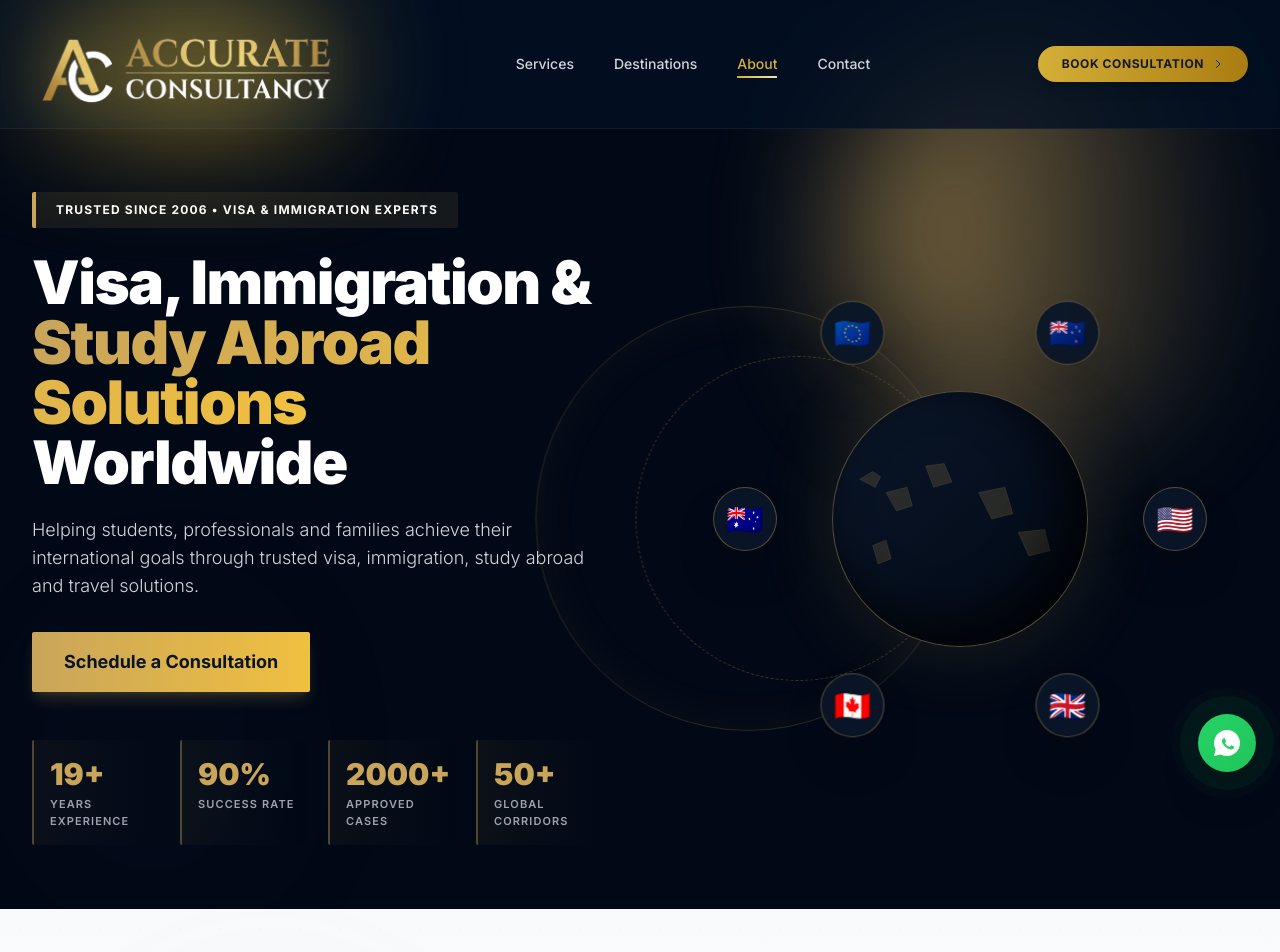
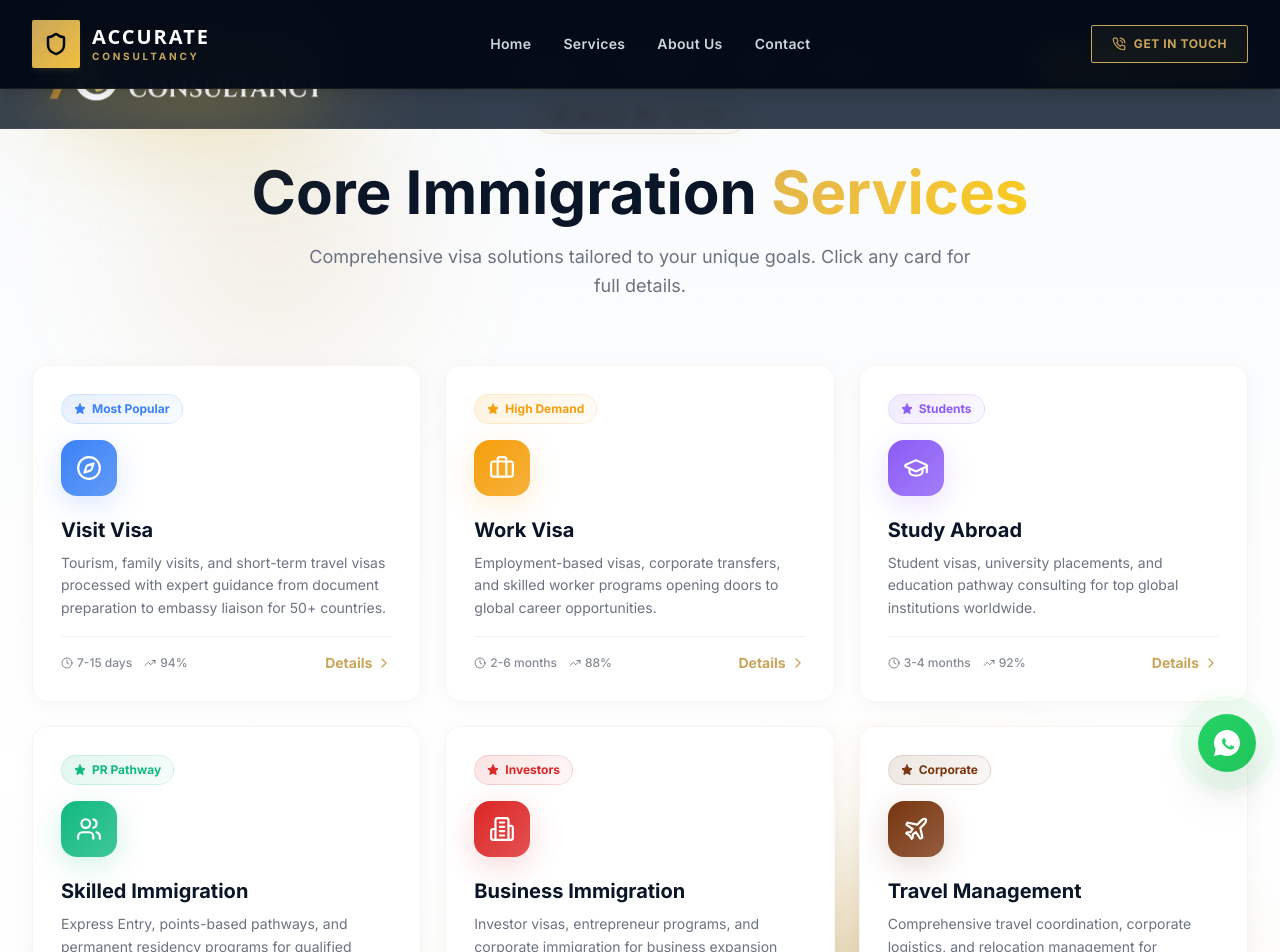
Before and after one commit to imran1001/Accurate-ConsultancyV3, a React (Vite) app: page / in a window 1280 px wide. Shown: the top 952 px of the page. Built offline with nearby package versions, Linux system fonts and the light colour scheme.

Commit message:
Refactor Hero component to Navbar component

```diff
--- a/src/components/Hero.jsx
+++ b/src/components/Hero.jsx
@@ -1,195 +1,128 @@
 import React, { useState, useEffect } from 'react';
+import { Menu, X, Shield, ChevronRight, PhoneCall } from 'lucide-react';
 
-// Optimized Counter Hook
-const useCounter = (end, duration = 2000, start = 0) => {
-  const [count, setCount] = useState(start);
+const Navbar = () => {
+  const [isOpen, setIsOpen] = useState(false);
+  const [isScrolled, setIsScrolled] = useState(false);
+
   useEffect(() => {
-    let startTime = null;
-    const animate = (currentTime) => {
-      if (!startTime) startTime = currentTime;
-      const elapsed = currentTime - startTime;
-      const progress = Math.min(elapsed / duration, 1);
-      const value = Math.floor(progress * (end - start) + start);
-      setCount(value);
-      if (progress < 1) requestAnimationFrame(animate);
+    const handleScroll = () => {
+      if (window.scrollY > 20) {
+        setIsScrolled(true);
+      } else {
+        isScrolled(false);
+      }
     };
-    const frameId = requestAnimationFrame(animate);
-    return () => cancelAnimationFrame(frameId);
-  }, [end, duration, start]);
-  return count;
-};
-
-// Strategic Core Markets perfectly spaced at 60-degree intervals
-const countriesData = [
-  { flag: '🇺🇸', name: 'United States', angle: 0 },
-  { flag: '🇬🇧', name: 'United Kingdom', angle: 60 },
-  { flag: '🇨🇦', name: 'Canada', angle: 120 },
-  { flag: '🇦🇺', name: 'Australia', angle: 180 },
-  { flag: '🇪🇺', name: 'Europe', angle: 240 },
-  { flag: '🇳🇿', name: 'New Zealand', angle: 300 },
-];
-
-const ContinentsMap = () => (
-  <svg viewBox="0 0 960 600" className="w-full h-full opacity-60">
-    <defs>
-      <style>{`.continent{fill:rgba(201,165,90,0.3);stroke:rgba(201,165,90,0.6);stroke-width:1.5}.water{fill:transparent}`}</style>
-    </defs>
-    <rect className="water" width="960" height="600" />
-    <g className="continent">
-      <path d="M 100,150 L 150,120 L 180,140 L 160,180 Z" />
-      <path d="M 200,200 L 280,180 L 300,250 L 240,270 Z" />
-      <path d="M 350,100 L 420,90 L 450,160 L 380,180 Z" />
-      <path d="M 550,200 L 650,180 L 680,280 L 600,300 Z" />
-      <path d="M 700,350 L 800,340 L 820,420 L 740,440 Z" />
-      <path d="M 150,400 L 200,380 L 220,450 L 170,470 Z" />
-    </g>
-  </svg>
-);
-
-const Hero = () => {
-  const yearsCount = useCounter(19, 2000);
-  const successCount = useCounter(90, 2000);
-  const casesCount = useCounter(2000, 2000);
-  const countriesCount = useCounter(50, 2000);
-
-  const [hoveredCountry, setHoveredCountry] = useState(null);
+    window.addEventListener('scroll', handleScroll);
+    return () => window.removeEventListener('scroll', handleScroll);
+  }, []);
 
   return (
-    /* Increased top padding (pt-36 up to lg:pt-48) so text never collapses under the navbar */
-    <section className="relative min-h-screen pt-36 sm:pt-40 md:pt-44 lg:pt-48 pb-16 px-4 sm:px-6 lg:px-8 overflow-hidden flex items-center bg-[#020916]">
-      {/* Background Ambient Glow Elements */}
-      <div className="absolute top-10 right-10 w-72 h-72 sm:w-96 sm:h-96 rounded-full blur-3xl opacity-20 pointer-events-none bg-gradient-to-r from-[#c9a55a] to-transparent animate-pulse" />
-      <div className="absolute bottom-0 left-10 w-64 h-64 sm:w-80 sm:h-80 rounded-full blur-3xl opacity-10 pointer-events-none bg-gradient-to-r from-[#1a2b4c] to-transparent" />
+    <nav
+      className={`fixed top-0 left-0 right-0 z-50 transition-all duration-300 ${
+        isScrolled
+          ? 'bg-[#020916]/95 backdrop-blur-md border-b border-[#c9a55a]/10 py-3 shadow-lg'
+          : 'bg-transparent py-5'
+      }`}
+    >
+      <div className="max-w-7xl mx-auto px-4 sm:px-6 lg:px-8">
+        <div className="flex items-center justify-between h-16">
 
-      <div className="max-w-7xl mx-auto w-full relative z-10 grid lg:grid-cols-2 gap-16 items-center">
+          {/* BRAND LOGO AREA */}
+          <a href="#" className="flex items-center space-x-3 group no-underline">
+            {/* Logo Icon - Adjusted to a balanced h-12 / w-12 */}
+            <div className="h-12 w-12 rounded-sm bg-gradient-to-br from-[#c9a55a] to-[#f0c040] flex items-center justify-center shadow-md shadow-[#c9a55a]/10 transition-transform duration-300 group-hover:scale-105">
+              <Shield size={24} className="text-[#020916]" strokeWidth={2.5} />
+            </div>
 
-        {/* Left Content Column */}
-        <div className="text-left w-full">
-          {/* Corporate Badge */}
-          <div className="inline-flex items-center space-x-3 mb-6 px-5 py-2.5 rounded-sm border-l-4 border-[#c9a55a] bg-[#c9a55a]/10 backdrop-blur-md animate-fadeInUp">
-            <span className="text-xs font-bold text-white uppercase tracking-widest">
-              Trusted Since 2006 • Visa & Immigration Experts
+            {/* Logo Typography */}
+            <div className="flex flex-col">
+              <span className="text-xl font-black tracking-widest text-white uppercase leading-none font-sans">
+                Accurate
+              </span>
+              <span className="text-[10px] font-bold tracking-[0.28em] text-[#c9a55a] uppercase mt-1 leading-none">
+                Consultancy
               </span>
             </div>
+          </a>
 
-          {/* Heading */}
-          <h1 className="text-4xl sm:text-5xl md:text-6xl font-black leading-tight mb-6 text-white tracking-tight">
-            Visa, Immigration & <br />
-            <span className="bg-gradient-to-r from-[#c9a55a] via-[#f0c040] to-[#c9a55a] bg-[length:200%_auto] bg-clip-text text-transparent animate-textShimmer">
-              Study Abroad Solutions
-            </span>
-            <br /> Worldwide
-          </h1>
+          {/* DESKTOP NAVIGATION */}
+          <div className="hidden md:flex items-center space-x-8">
+            {[
+              { name: 'Home', href: '#' },
+              { name: 'Services', href: '#services' },
+              { name: 'About Us', href: '#about' },
+              { name: 'Contact', href: '#consultation' }
+            ].map((link, idx) => (
+              <a
+                key={idx}
+                href={link.href}
+                className="text-sm font-semibold text-gray-300 hover:text-[#c9a55a] tracking-wide transition-colors duration-200 no-underline"
+              >
+                {link.name}
+              </a>
+            ))}
+          </div>
 
-          {/* Subheading */}
-          <p className="text-base sm:text-lg text-gray-300 leading-relaxed mb-8 max-w-xl font-light">
-            Helping students, professionals and families achieve their international goals through trusted visa, immigration, study abroad and travel solutions.
-          </p>
-
-          <div className="flex flex-col sm:flex-row items-center gap-4 mb-12">
-            <a href="#consultation" className="w-full sm:w-auto inline-flex items-center justify-center gap-2 px-8 py-4 rounded-sm font-bold text-lg bg-gradient-to-r from-[#c9a55a] to-[#f0c040] text-[#0a1628] shadow-lg shadow-[#c9a55a]/20 hover:scale-[1.02] hover:shadow-xl transition-all duration-300 no-underline">
-              Schedule a Consultation
+          {/* ACTION BUTTON */}
+          <div className="hidden md:flex items-center space-x-4">
+            <a
+              href="#consultation"
+              className="inline-flex items-center justify-center gap-2 px-5 py-2.5 rounded-sm font-bold text-xs tracking-wider uppercase border border-[#c9a55a] text-[#c9a55a] bg-[#c9a55a]/5 hover:bg-[#c9a55a] hover:text-[#020916] transition-all duration-300 no-underline"
+            >
+              <PhoneCall size={14} />
+              <span>Get In Touch</span>
             </a>
           </div>
 
-          {/* Stats Metrics Display Grid */}
-          <div className="grid grid-cols-2 sm:grid-cols-4 gap-4">
-            {[
-              { value: yearsCount, label: 'Years Experience', suffix: '+' },
-              { value: successCount, label: 'Success Rate', suffix: '%' },
-              { value: casesCount, label: 'Approved Cases', suffix: '+' },
-              { value: countriesCount, label: 'Global Corridors', suffix: '+' }
-            ].map((stat, i) => (
-              <div key={i} className="p-4 rounded-sm text-left border-l-2 border-[#c9a55a]/40 bg-gradient-to-r from-[#c9a55a]/5 to-transparent">
-                <div className="text-[#c9a55a] text-2xl sm:text-3xl font-black mb-1">{stat.value}{stat.suffix}</div>
-                <div className="text-gray-400 text-[11px] font-semibold tracking-widest uppercase">{stat.label}</div>
+          {/* MOBILE MENU BUTTON */}
+          <div className="md:hidden flex items-center">
+            <button
+              onClick={() => setIsOpen(!isOpen)}
+              className="inline-flex items-center justify-center p-2 rounded-sm text-gray-400 hover:text-white hover:bg-[#c9a55a]/10 focus:outline-none transition-colors"
+            >
+              {isOpen ? <X size={24} /> : <Menu size={24} />}
+            </button>
           </div>
-            ))}
         </div>
       </div>
 
-        {/* Right Column - Corporate Globe with Flag Orbits */}
-        <div className="hidden lg:flex w-full items-center justify-center py-8 lg:py-0">
-          <div className="relative w-[500px] h-[500px] flex items-center justify-center">
-
-            {/* Elegant Minimalist Orbit Rings */}
-            <div className="absolute w-[85%] h-[85%] rounded-full border border-[#c9a55a]/20 pointer-events-none animate-[spin_60s_linear_infinite] shadow-[inset_0_0_50px_rgba(201,165,90,0.05)]" />
-            <div className="absolute w-[65%] h-[65%] rounded-full border border-dashed border-[#c9a55a]/30 pointer-events-none animate-[spin_40s_linear_infinite_reverse]" />
-            <div className="absolute w-[50%] h-[50%] rounded-full border border-white/5 pointer-events-none" />
-
-            {/* Core Rotating Central Globe */}
-            <div className="relative w-64 h-64 rounded-full overflow-hidden bg-gradient-to-br from-[#0a1628] to-[#020916] shadow-[0_0_80px_rgba(201,165,90,0.15)] border border-[#c9a55a]/40 backdrop-blur-xl z-10">
-              <div className="w-full h-full animate-[panGlobalMap_35s_linear_infinite]">
-                <ContinentsMap />
-              </div>
-              <div className="absolute inset-0 rounded-full shadow-[inset_-20px_-20px_50px_rgba(0,0,0,0.8)] pointer-events-none" />
-            </div>
-
-            {/* Market Flags Orbiting the Globe */}
-            {countriesData.map((country, index) => {
-              const orbitStyles = {
-                '--start-angle': `${country.angle}deg`,
-                '--end-angle': `${country.angle + 360}deg`,
-                animation: 'orbitSmooth 40s linear infinite',
-              };
-
-              return (
+      {/* MOBILE DROP DOWN DRAWER */}
       <div
-                  key={index}
-                  className="absolute left-[50%] top-[50%] -ml-8 -mt-8 z-20"
-                  style={orbitStyles}
+        className={`md:hidden absolute top-full left-0 right-0 bg-[#020916] border-b border-[#c9a55a]/10 transition-all duration-300 ease-in-out ${
+          isOpen ? 'opacity-100 translate-y-0 pointer-events-auto' : 'opacity-0 -translate-y-4 pointer-events-none'
+        }`}
       >
-                  <div
-                    className="relative flex items-center justify-center w-16 h-16 rounded-full border border-[#c9a55a]/40 bg-[#0a1628]/95 text-3xl shadow-2xl hover:scale-110 hover:border-[#f0c040] hover:shadow-[#c9a55a]/50 transition-all duration-300 cursor-pointer backdrop-blur-md select-none animate-[counterRotate_40s_linear_infinite]"
-                    onMouseEnter={() => setHoveredCountry(index)}
-                    onMouseLeave={() => setHoveredCountry(null)}
+        <div className="px-4 pt-4 pb-6 space-y-3 shadow-2xl">
+          {[
+            { name: 'Home', href: '#' },
+            { name: 'Services', href: '#services' },
+            { name: 'About Us', href: '#about' },
+            { name: 'Contact', href: '#consultation' }
+          ].map((link, idx) => (
+            <a
+              key={idx}
+              href={link.href}
+              onClick={() => setIsOpen(false)}
+              className="block px-4 py-3 rounded-sm text-base font-medium text-gray-300 hover:text-white hover:bg-[#c9a55a]/10 transition-all no-underline"
             >
-                    <span>{country.flag}</span>
-
-                    {/* Tooltip on Hover */}
-                    {hoveredCountry === index && (
-                      <div className="absolute bottom-full mb-3 left-1/2 -translate-x-1/2 whitespace-nowrap bg-[#1a2b4c] text-white border border-[#c9a55a]/30 font-semibold text-[12px] py-1.5 px-3 rounded-sm shadow-lg pointer-events-none tracking-wide z-50">
-                        {country.name}
-                      </div>
-                    )}
+              {link.name}
+            </a>
+          ))}
+          <div className="pt-4 border-t border-gray-800 px-4">
+            <a
+              href="#consultation"
+              onClick={() => setIsOpen(false)}
+              className="w-full flex items-center justify-center gap-2 py-3.5 rounded-sm font-bold text-sm tracking-wider uppercase bg-gradient-to-r from-[#c9a55a] to-[#f0c040] text-[#020916] no-underline"
+            >
+              <span>Schedule Call</span>
+              <ChevronRight size={16} />
+            </a>
           </div>
         </div>
-              );
-            })}
-
       </div>
-        </div>
-
-      </div>
-
-      {/* Embedded High-Fidelity Style Adjustments */}
-      <style>{`
-        @keyframes fadeInUp {
-          from { opacity: 0; transform: translateY(20px); }
-          to { opacity: 1; transform: translateY(0); }
-        }
-        @keyframes textShimmer {
-          0%, 100% { background-position: 0% 50%; }
-          50% { background-position: 100% 50%; }
-        }
-        @keyframes panGlobalMap {
-          from { transform: translateX(0); }
-          to { transform: translateX(-150px); }
-        }
-        @keyframes orbitSmooth {
-          from { transform: rotate(var(--start-angle)) translateX(215px) rotate(calc(-1 * var(--start-angle))); }
-          to { transform: rotate(var(--end-angle)) translateX(215px) rotate(calc(-1 * var(--end-angle))); }
-        }
-        @keyframes counterRotate {
-          from { transform: rotate(0deg); }
-          to { transform: rotate(-360deg); }
-        }
-        .animate-fadeInUp {
-          animation: fadeInUp 0.8s cubic-bezier(0.16, 1, 0.3, 1) forwards;
-        }
-      `}</style>
-    </section>
+    </nav>
   );
 };
 
-export default Hero;
+export default Navbar;
```
Lines whose indentation alone changed are shown as unchanged.
